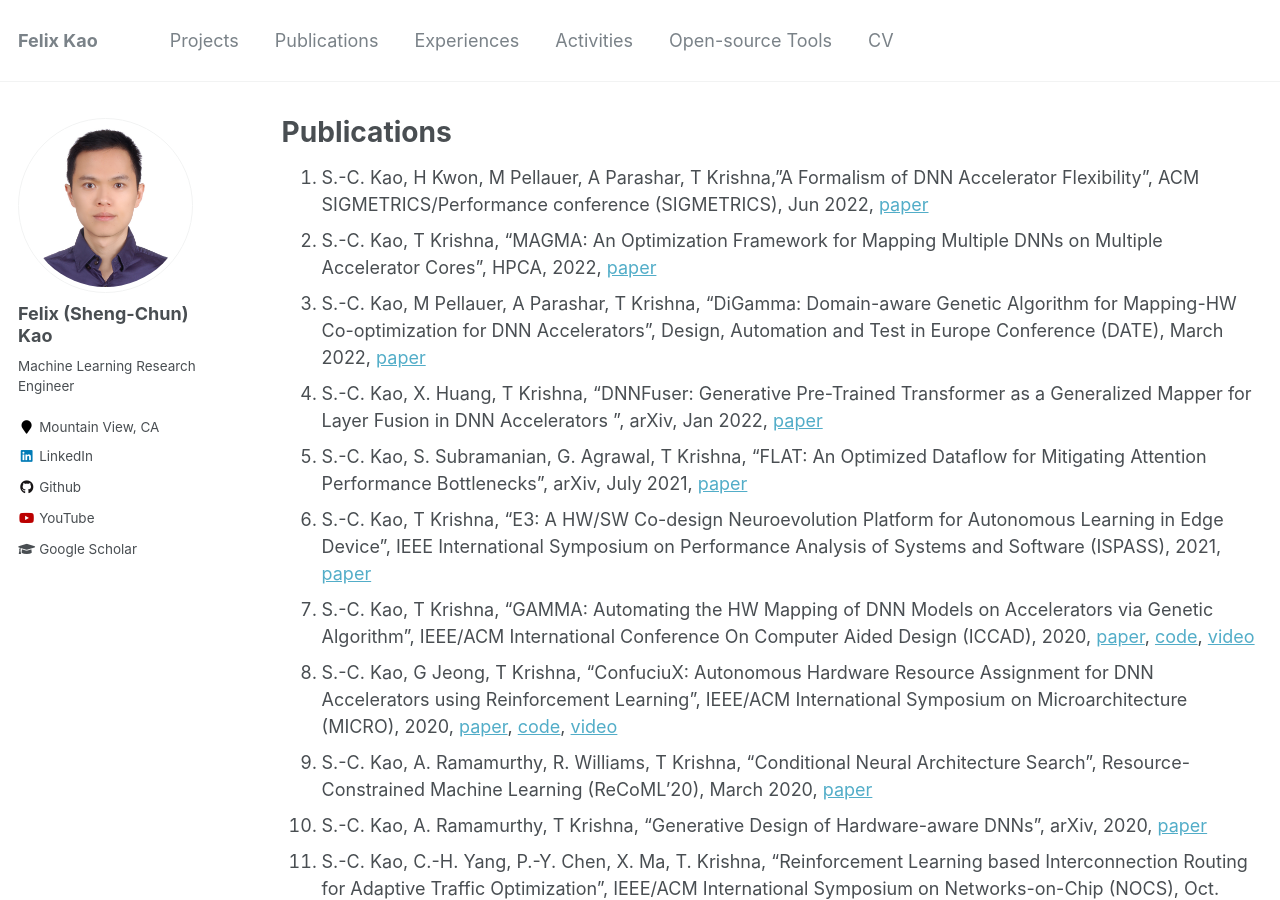
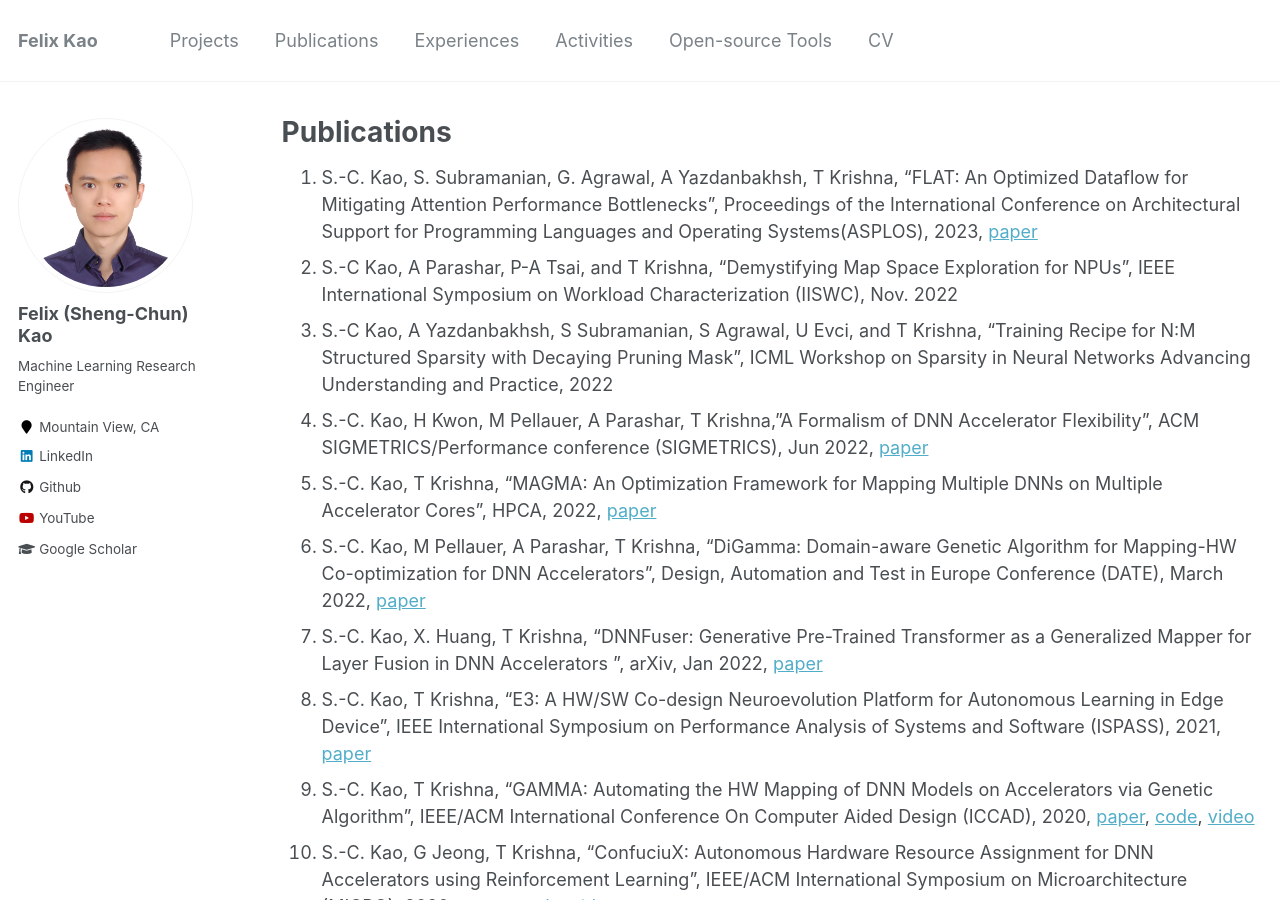
Before and after one commit to felix0901/felix, a Jekyll site: the page built from _pages/publications.md, in a window 1280 px wide and 900 px high. Built offline with Jekyll 4.4.1, drawn with Linux system fonts in a browser that asks for light colours.

Commit message:
Update publications.md

```diff
--- a/_pages/publications.md
+++ b/_pages/publications.md
@@ -8,19 +8,21 @@ author_profile: true
 You can also find my articles on <u><a href="{{author.googlescholar}}">my Google Scholar profile</a>.</u>
 {% endif %}
 
-1. S.-C. Kao, H Kwon, M Pellauer, A Parashar, T Krishna,"A Formalism of DNN Accelerator Flexibility", ACM SIGMETRICS/Performance conference (SIGMETRICS), Jun 2022, [paper](( https://arxiv.org/abs/2201.11220))
-2. S.-C. Kao, T Krishna, "MAGMA: An Optimization Framework for Mapping Multiple DNNs on Multiple Accelerator Cores", HPCA, 2022, [paper](https://arxiv.org/abs/2104.13997)
-3. S.-C. Kao, M Pellauer, A Parashar, T Krishna, "DiGamma: Domain-aware Genetic Algorithm for Mapping-HW Co-optimization for DNN Accelerators", Design, Automation and Test in Europe Conference (DATE), March 2022, [paper](https://arxiv.org/abs/2201.11220)
-4. S.-C. Kao, X. Huang, T Krishna, “DNNFuser: Generative Pre-Trained Transformer as a Generalized Mapper for Layer Fusion in DNN Accelerators ”, arXiv, Jan 2022, [paper](https://arxiv.org/abs/2201.11218)
-5. S.-C. Kao, S. Subramanian, G. Agrawal, T Krishna, "FLAT: An Optimized Dataflow for Mitigating Attention Performance Bottlenecks", arXiv, July 2021, [paper](https://arxiv.org/abs/2107.06419)
-6. S.-C. Kao, T Krishna, "E3: A HW/SW Co-design Neuroevolution Platform for Autonomous Learning in Edge Device", IEEE International Symposium on Performance Analysis of Systems and Software (ISPASS), 2021, [paper](https://cpb-us-w2.wpmucdn.com/sites.gatech.edu/dist/c/332/files/2021/04/e3-inax_ispass2021.pdf)
-7. S.-C. Kao, T Krishna, “GAMMA: Automating the HW Mapping of DNN Models on Accelerators via Genetic Algorithm”, IEEE/ACM International Conference On Computer Aided Design (ICCAD), 2020, [paper](https://cpb-us-w2.wpmucdn.com/sites.gatech.edu/dist/c/332/files/2020/08/gamma_iccad2020.pdf), [code](https://github.com/maestro-project/gamma), [video](https://www.youtube.com/watch?v=gfBFRBbcA10)
-8. S.-C. Kao, G Jeong, T Krishna, “ConfuciuX: Autonomous Hardware Resource Assignment for DNN Accelerators using Reinforcement Learning”, IEEE/ACM International Symposium on Microarchitecture (MICRO), 2020, [paper](https://arxiv.org/pdf/2009.02010.pdf), [code](https://github.com/maestro-project/confuciux), [video](https://www.youtube.com/watch?v=qHuO_38CdWQ)
-9. S.-C. Kao, A. Ramamurthy, R. Williams, T Krishna, “Conditional Neural Architecture Search”, Resource-Constrained Machine Learning (ReCoML'20), March 2020, [paper](https://arxiv.org/abs/2006.03969)
-10. S.-C. Kao, A. Ramamurthy, T Krishna, "Generative Design of Hardware-aware DNNs", arXiv, 2020, [paper](https://arxiv.org/abs/2006.03968)
-11. S.-C. Kao, C.-H. Yang, P.-Y. Chen, X. Ma, T. Krishna, “Reinforcement Learning based Interconnection Routing for Adaptive Traffic Optimization”, IEEE/ACM International Symposium on Networks-on-Chip (NOCS), Oct. 2019, [paper](https://arxiv.org/abs/1908.04484), [code](https://github.com/felix0901/interconnect-routing-gym)
-12. S.-C. Kao, D.-Y. Lee, A.-Y. Wu, “Bloom Filter And Implementation Method Thereof”, US Patent, 2020, [paper](https://patentscope.wipo.int/search/en/detail.jsf?docId=US277544115)
-13. S.-C. Kao, D.-Y. Lee, A.-Y. Wu, “Dynamically Updatable Ternary Segmented Aging Bloom Filter for OpenFlow-Compliant Low-Power Packet Processing”, IEEE/ACM Transaction On Networking, March 2018, [paper](https://ieeexplore.ieee.org/document/8322446)
-14. D.-Y. Lee, S.-C. Kao, A.Y. Wu, “Dynamically Updatable Mechanisms for OpenFlow-compliant Low-power Packet Processing”, Book chapter in “Advances in Networks: Security and Communications: Reviews”, 2019, [paper](https://www.amazon.com/Advances-Networks-Security-Communications-Reviews/dp/8409145103)
-15. C.-c. Wang, Y.-T. Chen, D.-Y. Lee, S.-C. Kao, A.-Y. Wu, “Profiling and SW/HW Co-design for Efficient SDN/OpenFlow Data Plane Realization”, IEEE International Conference on Electronics Information and Emergency Communication (ICIEC), July 2017, [paper](https://ieeexplore.ieee.org/abstract/document/8076600?casa_token=LmO1pAYgoQAAAAAA:2Kw-Utns6LMoQOgM6EwT1jafpZ28OF8ZvHmr106mFyuMjQINZrWYijo4n_popQZdllC6-B70AXY)
+1. S.-C. Kao, S. Subramanian, G. Agrawal, A Yazdanbakhsh, T Krishna, "FLAT: An Optimized Dataflow for Mitigating Attention Performance Bottlenecks", Proceedings of the International Conference on Architectural Support for Programming Languages and Operating Systems(ASPLOS), 2023, [paper](https://arxiv.org/abs/2107.06419)
+2. S.-C Kao, A Parashar, P-A Tsai, and T Krishna, "Demystifying Map Space Exploration for NPUs", IEEE International Symposium on Workload Characterization (IISWC), Nov. 2022
+3. S.-C Kao, A Yazdanbakhsh, S Subramanian, S Agrawal, U Evci, and T Krishna, "Training Recipe for N:M Structured Sparsity with Decaying Pruning Mask",  ICML Workshop on Sparsity in Neural Networks Advancing Understanding and Practice, 2022
+4. S.-C. Kao, H Kwon, M Pellauer, A Parashar, T Krishna,"A Formalism of DNN Accelerator Flexibility", ACM SIGMETRICS/Performance conference (SIGMETRICS), Jun 2022, [paper](( https://arxiv.org/abs/2201.11220))
+5. S.-C. Kao, T Krishna, "MAGMA: An Optimization Framework for Mapping Multiple DNNs on Multiple Accelerator Cores", HPCA, 2022, [paper](https://arxiv.org/abs/2104.13997)
+6. S.-C. Kao, M Pellauer, A Parashar, T Krishna, "DiGamma: Domain-aware Genetic Algorithm for Mapping-HW Co-optimization for DNN Accelerators", Design, Automation and Test in Europe Conference (DATE), March 2022, [paper](https://arxiv.org/abs/2201.11220)
+7. S.-C. Kao, X. Huang, T Krishna, “DNNFuser: Generative Pre-Trained Transformer as a Generalized Mapper for Layer Fusion in DNN Accelerators ”, arXiv, Jan 2022, [paper](https://arxiv.org/abs/2201.11218)
+8. S.-C. Kao, T Krishna, "E3: A HW/SW Co-design Neuroevolution Platform for Autonomous Learning in Edge Device", IEEE International Symposium on Performance Analysis of Systems and Software (ISPASS), 2021, [paper](https://cpb-us-w2.wpmucdn.com/sites.gatech.edu/dist/c/332/files/2021/04/e3-inax_ispass2021.pdf)
+9. S.-C. Kao, T Krishna, “GAMMA: Automating the HW Mapping of DNN Models on Accelerators via Genetic Algorithm”, IEEE/ACM International Conference On Computer Aided Design (ICCAD), 2020, [paper](https://cpb-us-w2.wpmucdn.com/sites.gatech.edu/dist/c/332/files/2020/08/gamma_iccad2020.pdf), [code](https://github.com/maestro-project/gamma), [video](https://www.youtube.com/watch?v=gfBFRBbcA10)
+10. S.-C. Kao, G Jeong, T Krishna, “ConfuciuX: Autonomous Hardware Resource Assignment for DNN Accelerators using Reinforcement Learning”, IEEE/ACM International Symposium on Microarchitecture (MICRO), 2020, [paper](https://arxiv.org/pdf/2009.02010.pdf), [code](https://github.com/maestro-project/confuciux), [video](https://www.youtube.com/watch?v=qHuO_38CdWQ)
+11. S.-C. Kao, A. Ramamurthy, R. Williams, T Krishna, “Conditional Neural Architecture Search”, Resource-Constrained Machine Learning (ReCoML'20), March 2020, [paper](https://arxiv.org/abs/2006.03969)
+12. S.-C. Kao, A. Ramamurthy, T Krishna, "Generative Design of Hardware-aware DNNs", arXiv, 2020, [paper](https://arxiv.org/abs/2006.03968)
+13. S.-C. Kao, C.-H. Yang, P.-Y. Chen, X. Ma, T. Krishna, “Reinforcement Learning based Interconnection Routing for Adaptive Traffic Optimization”, IEEE/ACM International Symposium on Networks-on-Chip (NOCS), Oct. 2019, [paper](https://arxiv.org/abs/1908.04484), [code](https://github.com/felix0901/interconnect-routing-gym)
+14. S.-C. Kao, D.-Y. Lee, A.-Y. Wu, “Bloom Filter And Implementation Method Thereof”, US Patent, 2020, [paper](https://patentscope.wipo.int/search/en/detail.jsf?docId=US277544115)
+15. S.-C. Kao, D.-Y. Lee, A.-Y. Wu, “Dynamically Updatable Ternary Segmented Aging Bloom Filter for OpenFlow-Compliant Low-Power Packet Processing”, IEEE/ACM Transaction On Networking, March 2018, [paper](https://ieeexplore.ieee.org/document/8322446)
+16. D.-Y. Lee, S.-C. Kao, A.Y. Wu, “Dynamically Updatable Mechanisms for OpenFlow-compliant Low-power Packet Processing”, Book chapter in “Advances in Networks: Security and Communications: Reviews”, 2019, [paper](https://www.amazon.com/Advances-Networks-Security-Communications-Reviews/dp/8409145103)
+17. C.-c. Wang, Y.-T. Chen, D.-Y. Lee, S.-C. Kao, A.-Y. Wu, “Profiling and SW/HW Co-design for Efficient SDN/OpenFlow Data Plane Realization”, IEEE International Conference on Electronics Information and Emergency Communication (ICIEC), July 2017, [paper](https://ieeexplore.ieee.org/abstract/document/8076600?casa_token=LmO1pAYgoQAAAAAA:2Kw-Utns6LMoQOgM6EwT1jafpZ28OF8ZvHmr106mFyuMjQINZrWYijo4n_popQZdllC6-B70AXY)
 16. E. Qin, G. Jeong, W. Won, S.-C. Kao, H. Kwon, S. Srinivasan, D. Das, G. Moon, S. Rajamanickam, T. Krishna, “Extending Sparse Tensor Accelerators to Support Multiple Compression Formats”, IEEE International Parallel & Distributed Processing Symposium (IPDPS), May 2021, [paper](https://arxiv.org/pdf/2103.10452.pdf)
```
